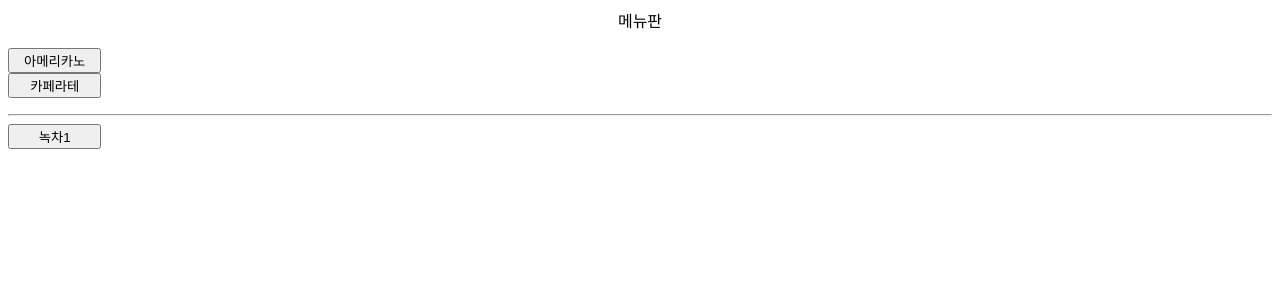
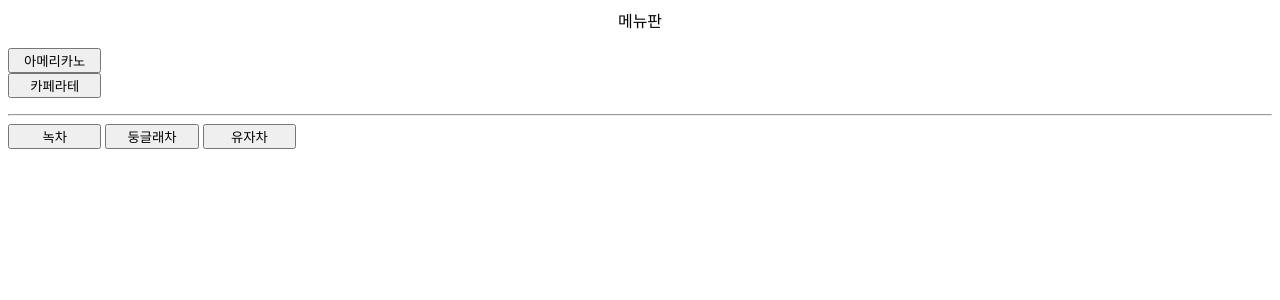
Before and after one commit to x0cloud69/david, a Flask app: page /menu in a window 1280 px wide. Shown: the top 300 px of the page. Run offline with Flask 3, Linux system fonts and the light colour scheme.

Commit message:
유자차 매뉴 추가

```diff
--- a/ky-codyssey-main/Codyseey/templates/menu.html
+++ b/ky-codyssey-main/Codyseey/templates/menu.html
@@ -33,7 +33,9 @@
             <button name="menu2" style="width: 70pt;">카페라테</button><br>
         </p>
         <hr>
-            <button name="menu2" style="width: 70pt;">녹차1</button>
+            <button name="menu2" style="width: 70pt;">녹차</button>
+            <button name="menu2" style="width: 70pt;">둥글래차</button>
+            <button name="menu2" style="width: 70pt;">유자차</button>
 
   <!-- </div> -->
 </body>
```
Also changed, not shown: ky-codyssey-main/Codyseey/doc/혁신과제/2-3.txt (added).
